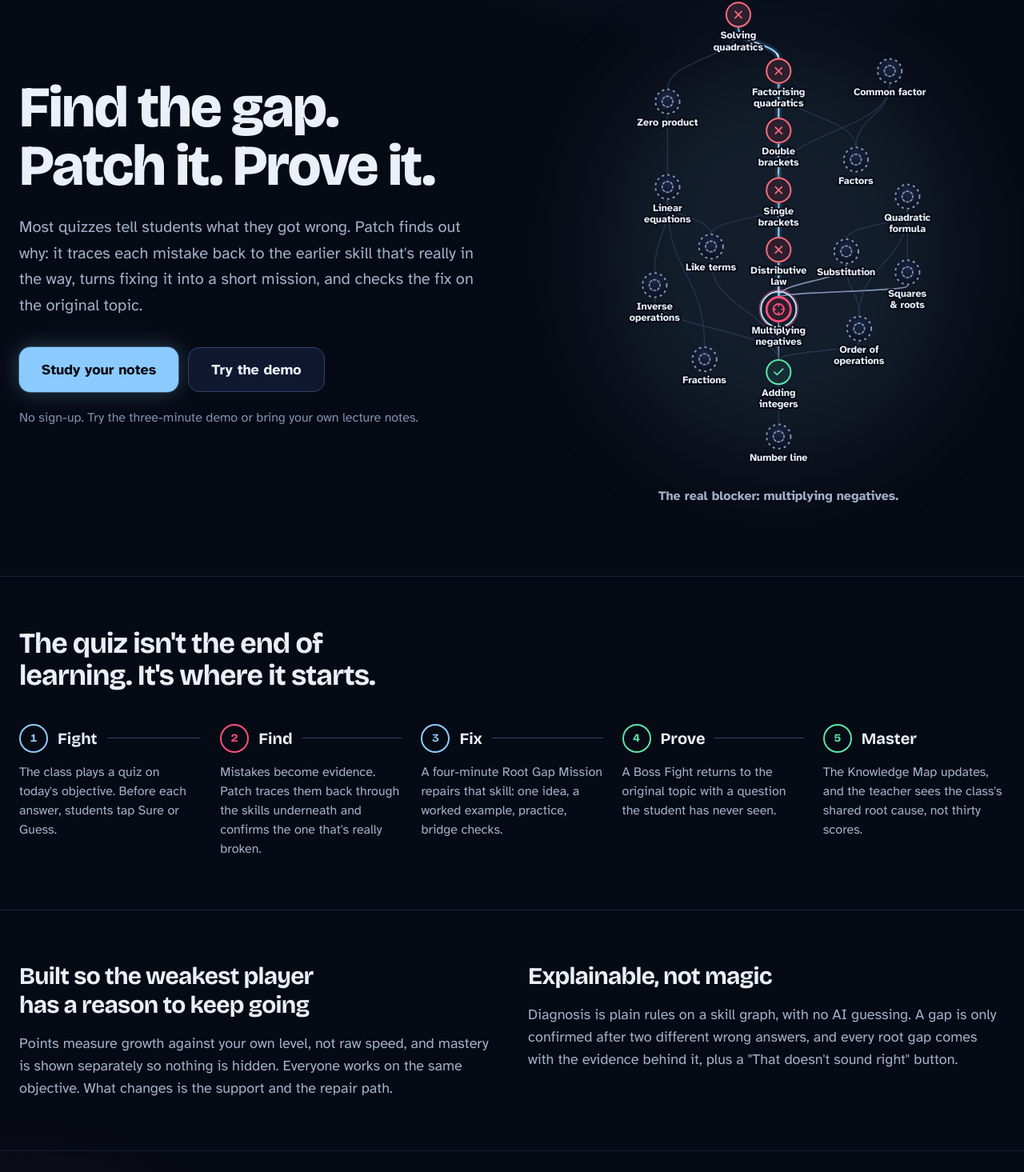
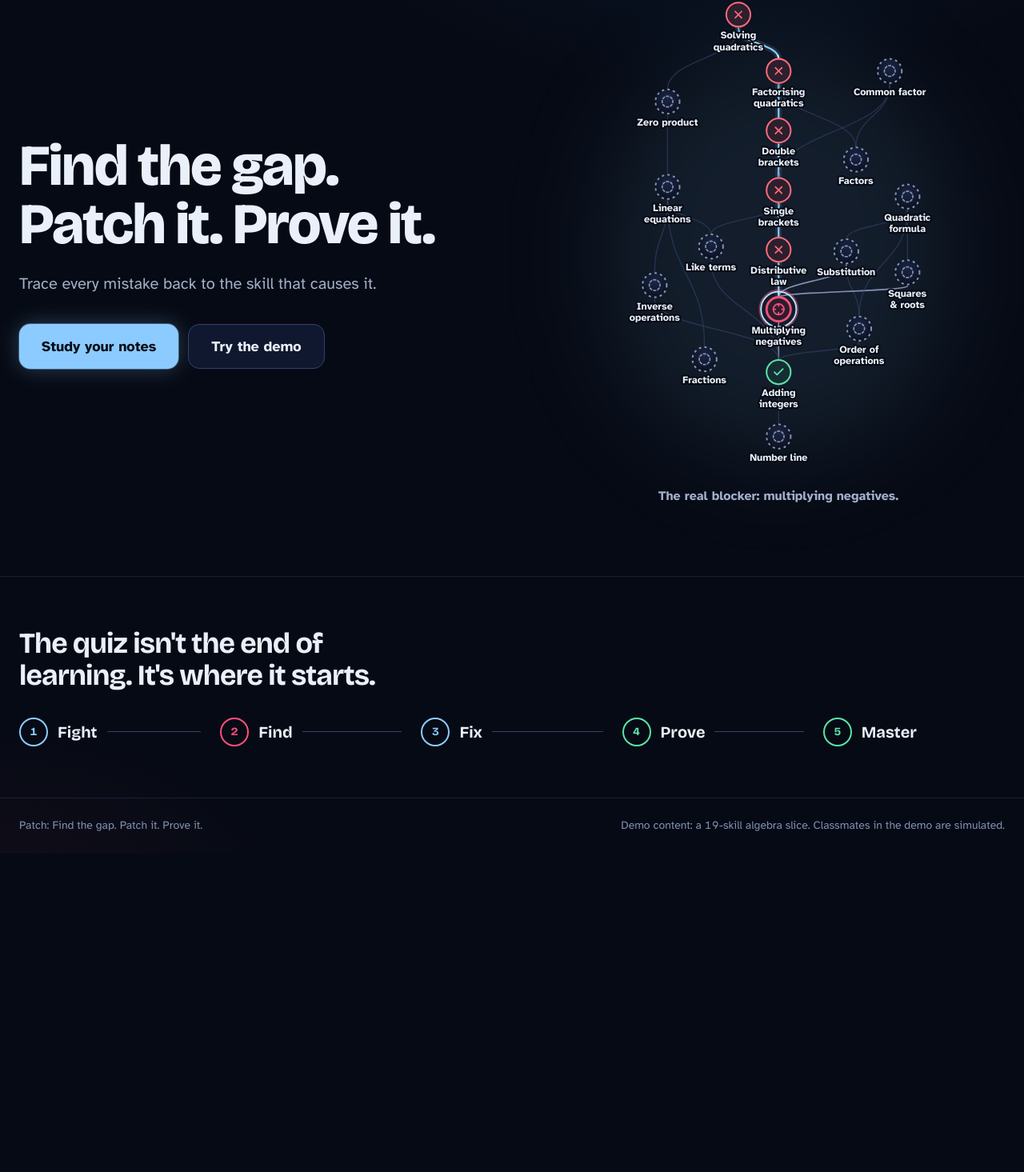
Before and after one commit to code-x-07/Patch, a Next.js app: page / in a window 1280 px wide. Shown: the part 148-1613 px from the top of the page at 80% size. After the commit the page ends 1214 px from the top, so only its background shows below. Built offline with nearby package versions, Linux system fonts and the light colour scheme.

Commit message:
Landing: remove step descriptions and long paragraphs

```diff
--- a/app/page.tsx
+++ b/app/page.tsx
@@ -4,11 +4,11 @@
 import { APP_NAME, TAGLINE } from "@/lib/config";
 
 const LOOP = [
-  { name: "Fight", text: "The class plays a quiz on today's objective. Before each answer, students tap Sure or Guess." },
-  { name: "Find", text: "Mistakes become evidence. Patch traces them back through the skills underneath and confirms the one that's really broken." },
-  { name: "Fix", text: "A four-minute Root Gap Mission repairs that skill: one idea, a worked example, practice, bridge checks." },
-  { name: "Prove", text: "A Boss Fight returns to the original topic with a question the student has never seen." },
-  { name: "Master", text: "The Knowledge Map updates, and the teacher sees the class's shared root cause, not thirty scores." },
+  { name: "Fight" },
+  { name: "Find" },
+  { name: "Fix" },
+  { name: "Prove" },
+  { name: "Master" },
 ];
 
 export default function Home() {
@@ -36,18 +36,13 @@
             <h1 className="font-display text-[2.6rem] leading-[1.02] font-extrabold tracking-tight text-balance sm:text-6xl lg:text-7xl">
               {TAGLINE}
             </h1>
-            <p className="mt-6 max-w-xl text-xl leading-relaxed text-muted">
-              Most quizzes tell students what they got wrong. Patch finds out why: it traces each mistake back to the earlier
-              skill that&apos;s really in the way, turns fixing it into a short mission, and checks the fix on the original
-              topic.
-            </p>
+            <p className="mt-6 max-w-xl text-xl text-muted">Trace every mistake back to the skill that causes it.</p>
             <div className="mt-9 flex flex-col gap-3 sm:flex-row">
               <Link href="/learn" className={buttonClass({ size: "lg" })}>Study your notes</Link>
               <Link href="/demo" className={buttonClass({ variant: "secondary", size: "lg" })}>
                 Try the demo
               </Link>
             </div>
-            <p className="mt-5 text-base text-faint">No sign-up. Try the three-minute demo or bring your own lecture notes.</p>
           </div>
 
           <div className="relative mx-auto w-full max-w-md lg:max-w-none">
@@ -61,7 +56,7 @@
             <h2 id="loop-h" className="max-w-2xl font-display text-3xl font-bold tracking-tight text-balance sm:text-4xl">
               The quiz isn&apos;t the end of learning. It&apos;s where it starts.
             </h2>
-            <ol className="mt-10 grid gap-8 md:grid-cols-5 md:gap-6">
+            <ol className="mt-8 grid grid-cols-2 gap-x-6 gap-y-5 sm:grid-cols-3 md:grid-cols-5">
               {LOOP.map((s, i) => (
                 <li key={s.name} className="relative">
                   <div className="flex items-center gap-3">
@@ -78,30 +73,9 @@
                     <h3 className="font-display text-xl font-bold">{s.name}</h3>
                     {i < LOOP.length - 1 && <span aria-hidden className="hidden h-px flex-1 bg-line-strong md:block" />}
                   </div>
-                  <p className="mt-3 text-base text-muted">{s.text}</p>
                 </li>
               ))}
             </ol>
-          </div>
-        </section>
-
-        <section aria-labelledby="fair-h" className="border-t border-line/60">
-          <div className="mx-auto grid max-w-7xl gap-10 px-4 py-16 sm:px-6 lg:grid-cols-2">
-            <div>
-              <h2 id="fair-h" className="font-display text-3xl font-bold tracking-tight text-balance">Built so the weakest player has a reason to keep going</h2>
-              <p className="mt-4 text-lg text-muted">
-                Points measure growth against your own level, not raw speed, and mastery is shown separately so nothing is
-                hidden. Everyone works on the same objective. What changes is the support and the repair path.
-              </p>
-            </div>
-            <div>
-              <h2 className="font-display text-3xl font-bold tracking-tight text-balance">Explainable, not magic</h2>
-              <p className="mt-4 text-lg text-muted">
-                Diagnosis is plain rules on a skill graph, with no AI guessing. A gap is only confirmed after two different
-                wrong answers, and every root gap comes with the evidence behind it, plus a &quot;That doesn&apos;t sound
-                right&quot; button.
-              </p>
-            </div>
           </div>
         </section>
       </main>
```
